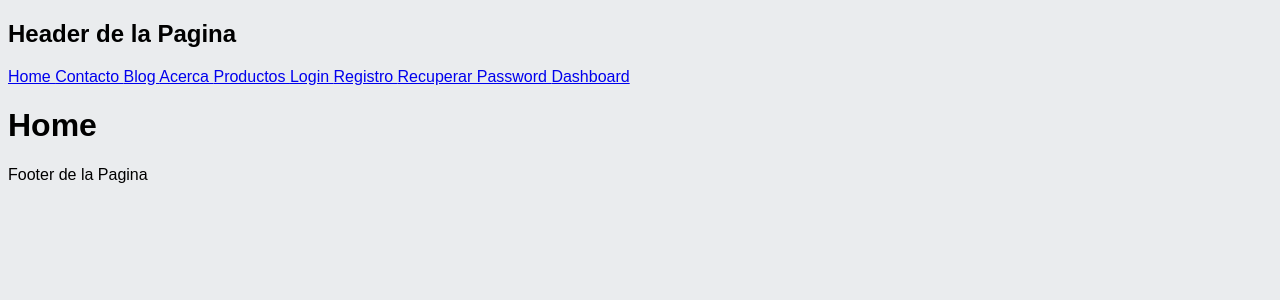
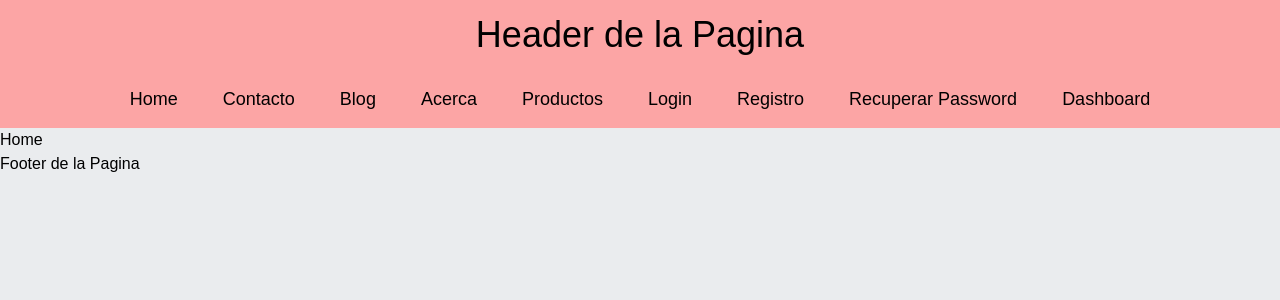
Before and after one commit to Gastonfauret/nextjs-project, a Next.js app: page / in a window 1280 px wide. Shown: the top 300 px of the page. Built offline with nearby package versions, Linux system fonts and the light colour scheme.

Commit message:
Tailwind CSS added

```diff
--- /dev/null
+++ b/postcss.config.js
@@ -0,0 +1,6 @@
+module.exports = {
+  plugins: {
+    tailwindcss: {},
+    autoprefixer: {},
+  },
+}
--- a/src/app/dashboard/@video/page.tsx
+++ b/src/app/dashboard/@video/page.tsx
@@ -3,7 +3,7 @@ import Card from "@/components/Card";
 export default function Video() {
   return (
   <Card>
-    <h1>Seccion de los Video</h1>
+    <h1 className=" text-slate-800 ">Seccion de los Video</h1>
   </Card>
   )
 }
--- a/src/app/global.css
+++ b/src/app/global.css
@@ -1,3 +1,7 @@
+@tailwind base;
+@tailwind components;
+@tailwind utilities;
+
 body {
     font-family: sans-serif;
     background-color: #eaecee;
--- a/src/app/layout.tsx
+++ b/src/app/layout.tsx
@@ -6,18 +6,18 @@ export default function Layout({ children }: { children: React.ReactNode }) {
     <html lang="en">
       <title>App Next.js By Jonmircha</title>
       <body>
-        <header>
-          <h2>Header de la Pagina</h2>
+        <header className=" bg-red-300 w-full h-32 grid items-center justify-center ">
+          <h2 className=" text-4xl text-center ">Header de la Pagina</h2>
           <nav>
-            <Link href="/">Home  </Link>
-            <Link href="/contacto">Contacto  </Link>
-            <Link href="/blog">Blog  </Link>
-            <Link href="/acerca">Acerca  </Link>
-            <Link href="/productos" >Productos  </Link>
-            <Link href="/login" >Login  </Link>
-            <Link href="/register" >Registro  </Link>
-            <Link href="/password" >Recuperar Password  </Link>
-            <Link href="/dashboard" >Dashboard  </Link>
+            <Link className=" mx-10 text-lg " href="/">Home  </Link>
+            <Link className=" mr-10 text-lg " href="/contacto">Contacto  </Link>
+            <Link className=" mr-10 text-lg " href="/blog">Blog  </Link>
+            <Link className=" mr-10 text-lg " href="/acerca">Acerca  </Link>
+            <Link className=" mr-10 text-lg " href="/productos" >Productos  </Link>
+            <Link className=" mr-10 text-lg " href="/login" >Login  </Link>
+            <Link className=" mr-10 text-lg " href="/register" >Registro  </Link>
+            <Link className=" mr-10 text-lg " href="/password" >Recuperar Password  </Link>
+            <Link className=" mr-10 text-lg " href="/dashboard" >Dashboard  </Link>
           </nav>
         </header>
         <main>{children}</main>
--- /dev/null
+++ b/tailwind.config.js
@@ -0,0 +1,17 @@
+/** @type {import('tailwindcss').Config} */
+module.exports = {
+  content: [
+    "./src/pages/**/*.{js,ts,jsx,tsx,mdx}",
+    "./src/components/**/*.{js,ts,jsx,tsx,mdx}",
+    "./src/app/**/*.{js,ts,jsx,tsx,mdx}",
+  ],
+  theme: {
+    extend: {
+      colors: {
+        background: "var(--background)",
+        foreground: "var(--foreground)",
+      },
+    },
+  },
+  plugins: [],
+}
```
Also changed, not shown: package.json (+7 -6 lines), 1 other file (tests, documents, lock files or other folders).
